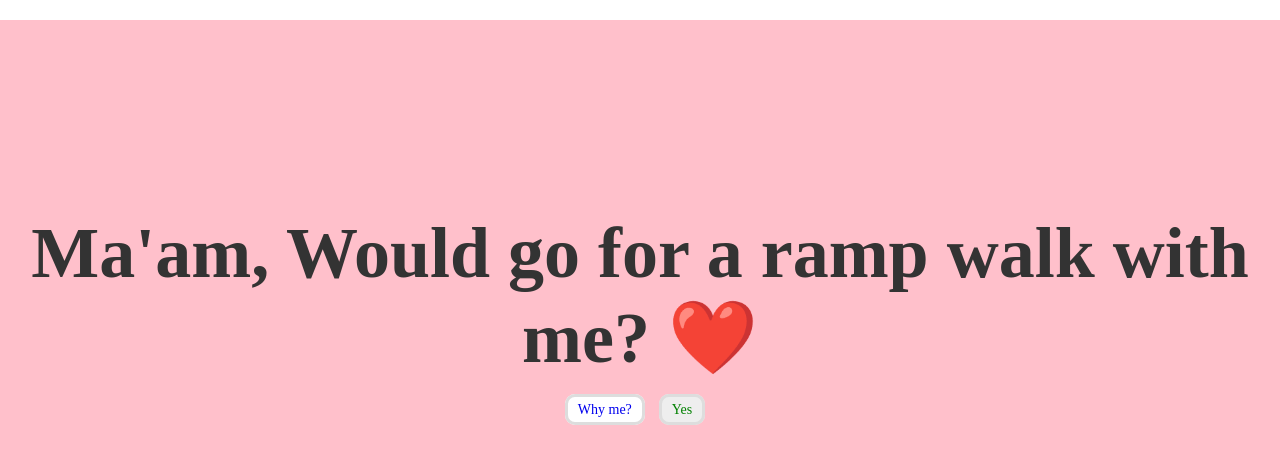
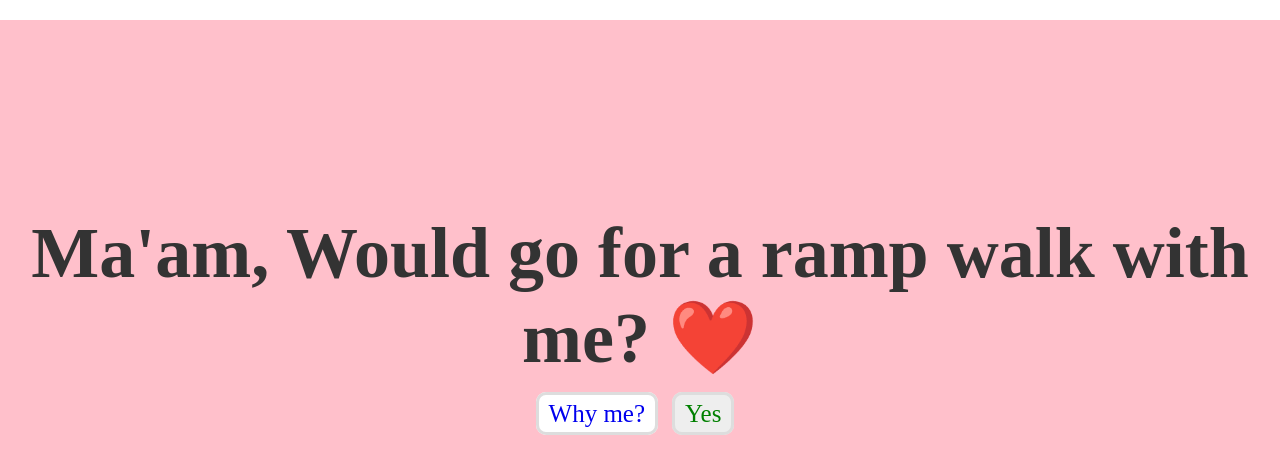
Before and after one commit to daulatkhan166/rampWalk_with_dk.github.io, a plain HTML site: page index.html in a window 1280 px wide. Drawn offline with Linux system fonts and the light colour scheme.

Commit message:
Update index.html

```diff
--- a/index.html
+++ b/index.html
@@ -6,7 +6,7 @@
 	<title>Ask Expression</title>
 	<link rel="stylesheet" href="style.css">
 	<style>
-		.button-small {font-size: 14px; background-color: white;}
+		.button-small {font-size: 25px; background-color: white;}
 		.love {margin-top: 20px;margin-bottom: 20px;}
 		.buttons {margin-top: 10px;}
 		.buttons a {margin-right: 10px;}
```
